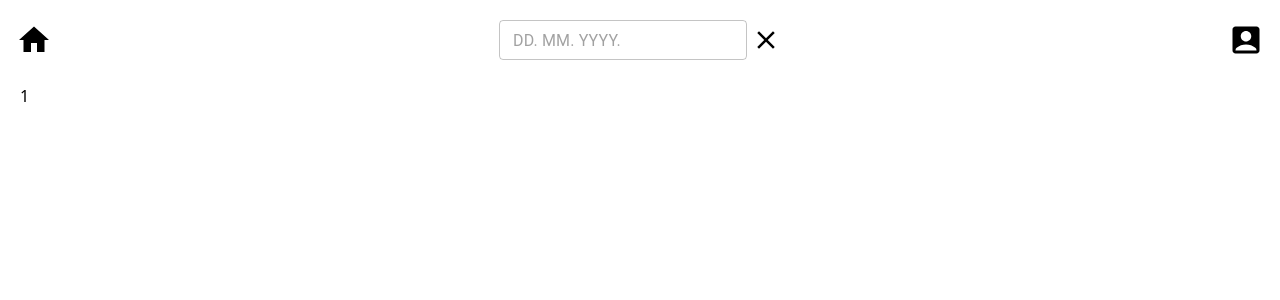
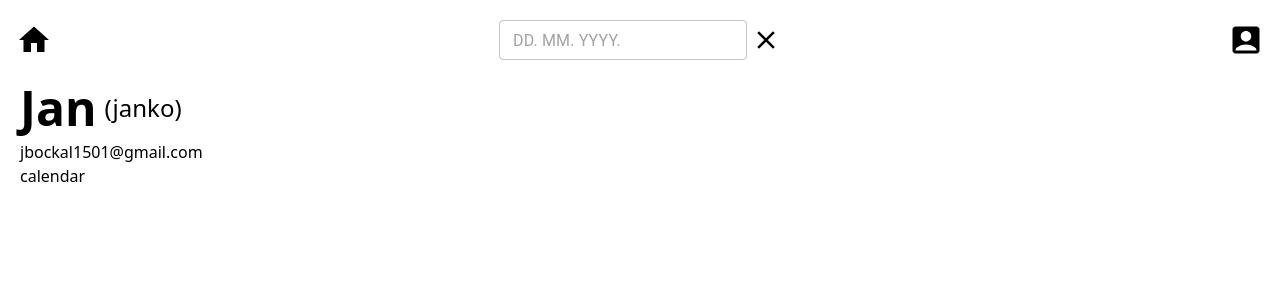
Before and after one commit to beantly1501/calendar-sync, a React (Create React App) app in the folder frontend/: page /profile/1 in a window 1280 px wide. Shown: the top 300 px of the page. Built offline with nearby package versions, Linux system fonts and the light colour scheme.

Commit message:
Started coding profile page

```diff
--- a/frontend/src/pages/Profile.tsx
+++ b/frontend/src/pages/Profile.tsx
@@ -1,11 +1,55 @@
 import { useParams } from "react-router-dom";
+import { Roles, UserType } from "../types";
+
+const MOCK_DATA: UserType[] = [
+  {
+    id: 1,
+    name: "Jan",
+    username: "janko",
+    role: Roles.ADMIN,
+    email: "jbockal1501@gmail.com",
+    password: "jantest",
+  },
+  {
+    id: 2,
+    name: "Nensi",
+    username: "dugmiciforum",
+    role: Roles.USER,
+    email: "nensi@gmail.com",
+    password: "nensitest",
+  },
+  {
+    id: 3,
+    name: "Zvonko",
+    username: "zvonkoraj",
+    role: Roles.USER,
+    email: "zvonko@gmail.com",
+    password: "zvonkotest",
+  },
+];
 
 export default function Profile() {
   const { userId } = useParams();
 
   return (
     <div>
-      <p>{userId}</p>
+      {MOCK_DATA.map((user: UserType) => {
+        if (userId === user.id.toString()) {
+          return (
+            <div className={"flex flex-col gap-2"}>
+              <div className={"flex items-center gap-2"}>
+                <p className={"text-5xl"}>
+                  <strong>{user.name}</strong>
+                </p>
+                <p className={"text-2xl"}>({user.username})</p>
+              </div>
+              <p>{user.email}</p>
+            </div>
+          );
+        }
+        return null;
+      })}
+      <p>calendar</p>
     </div>
   );
 }
--- /dev/null
+++ b/frontend/src/types.ts
@@ -0,0 +1,21 @@
+export type UserType = {
+  id: number;
+  role: number;
+  username: string;
+  name: string;
+  email: string;
+  password: string;
+};
+
+export type EventType = {
+  id: number;
+  name: string;
+  description: string;
+  datetime_from: Date;
+  datetime_to: Date;
+};
+
+export enum Roles {
+  ADMIN,
+  USER,
+}
```
